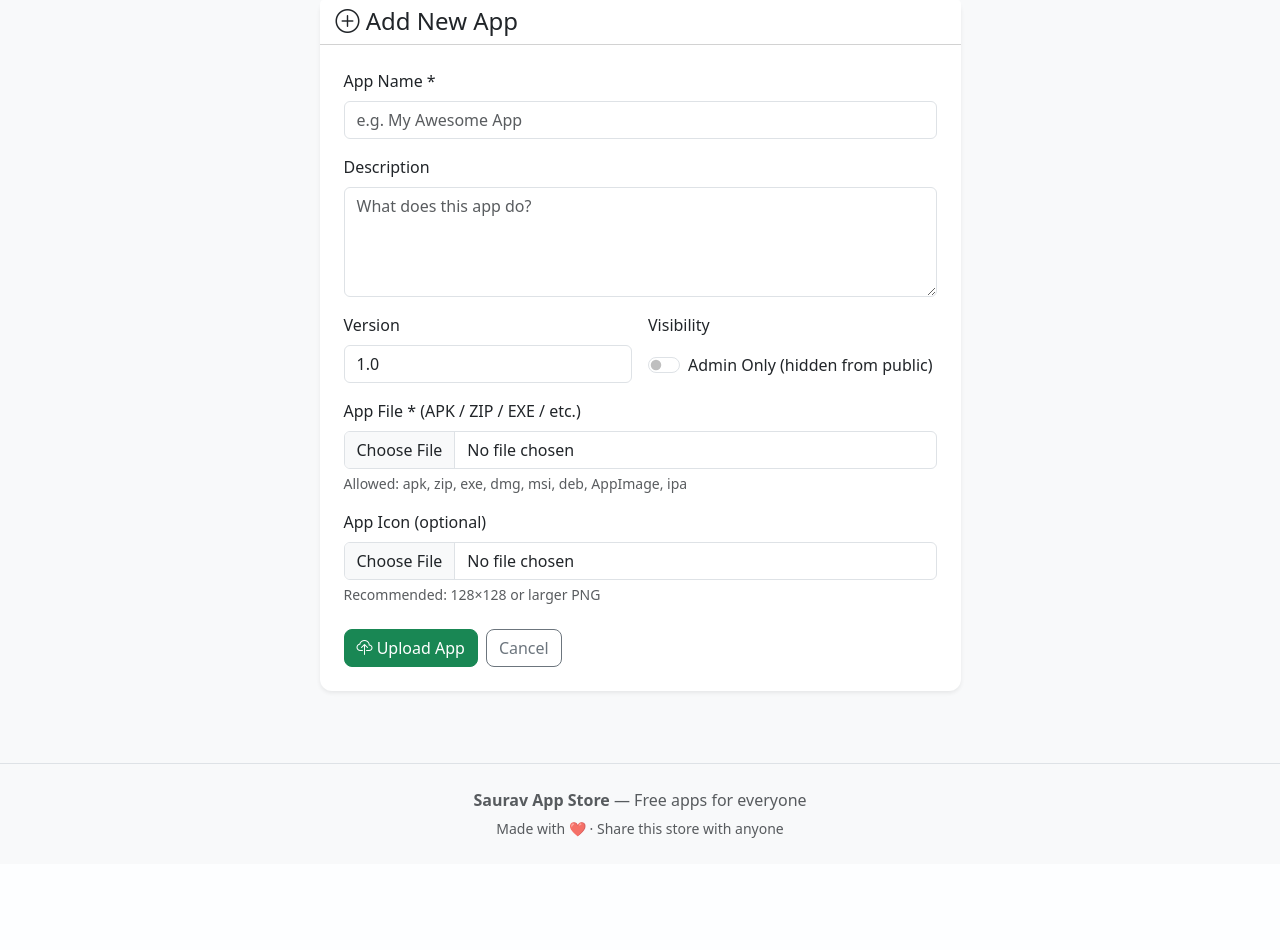
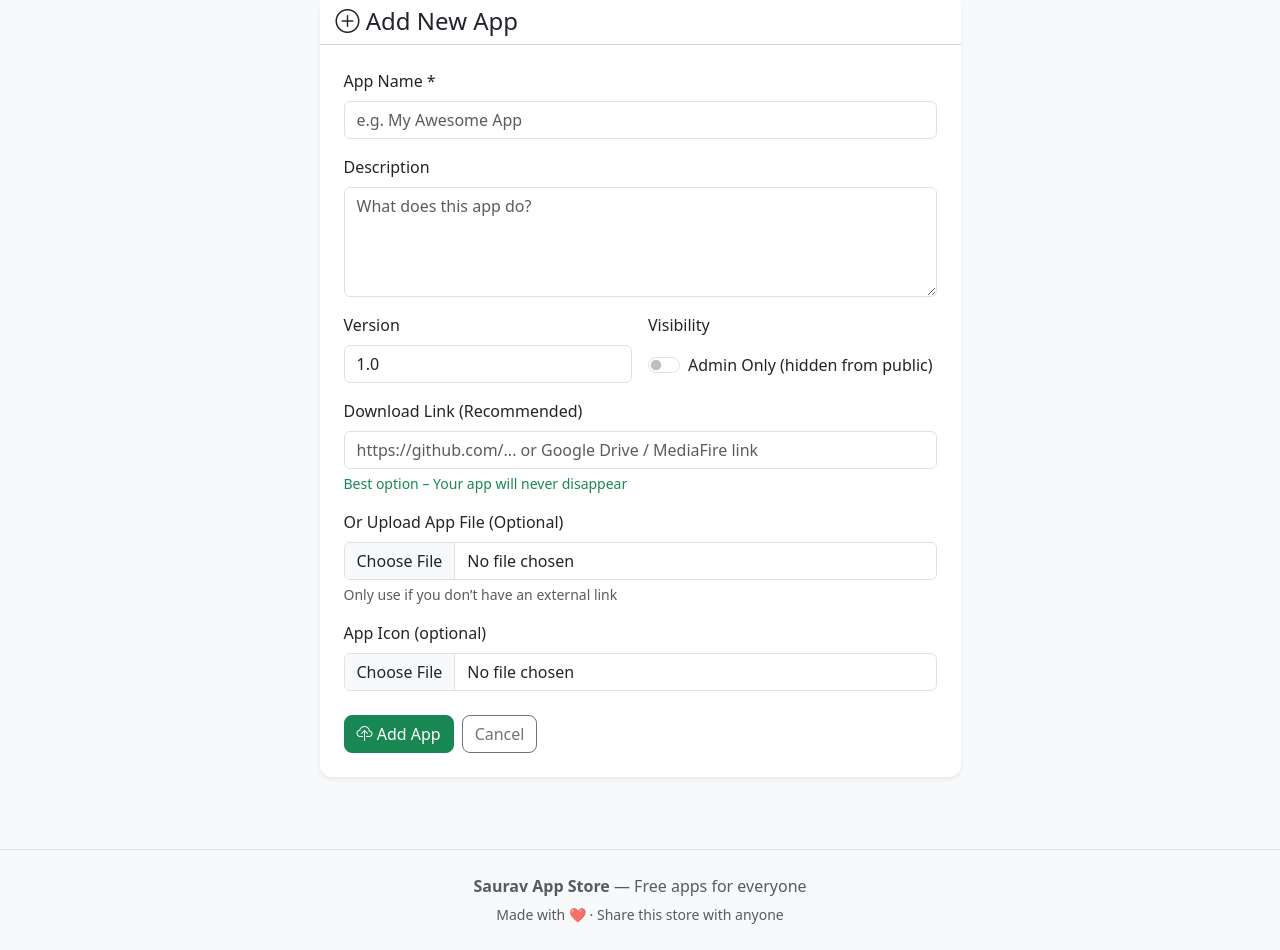
Before and after one commit to gemasaurav/Saurav-App-Sore, a Flask app: page /admin/add in a window 1280 px wide. Shown: the part 98-1048 px from the top of the page. Before the commit the page ends 936 px from the top, so only its background shows below. Run offline with Flask 3, Linux system fonts and the light colour scheme; the visitor is signed in with stand-in values (Sample User, id 1).

Commit message:
Update add_app.html

```diff
--- a/templates/add_app.html
+++ b/templates/add_app.html
@@ -25,8 +25,7 @@
                     <div class="row g-3 mb-3">
                         <div class="col-md-6">
                             <label class="form-label">Version</label>
-                            <input type="text" name="version" class="form-control" value="1.0"
-                                   placeholder="1.0">
+                            <input type="text" name="version" class="form-control" value="1.0">
                         </div>
                         <div class="col-md-6">
                             <label class="form-label">Visibility</label>
@@ -39,23 +38,32 @@
                         </div>
                     </div>
 
+                    <!-- External Link (Recommended) -->
                     <div class="mb-3">
-                        <label class="form-label">App File * (APK / ZIP / EXE / etc.)</label>
-                        <input type="file" name="app_file" class="form-control" required
+                        <label class="form-label">Download Link (Recommended)</label>
+                        <input type="url" name="download_url" class="form-control"
+                               placeholder="https://github.com/... or Google Drive / MediaFire link">
+                        <div class="form-text text-success">
+                            Best option – Your app will never disappear
+                        </div>
+                    </div>
+
+                    <div class="mb-3">
+                        <label class="form-label">Or Upload App File (Optional)</label>
+                        <input type="file" name="app_file" class="form-control"
                                accept=".apk,.zip,.exe,.dmg,.msi,.deb,.AppImage,.ipa">
-                        <div class="form-text">Allowed: apk, zip, exe, dmg, msi, deb, AppImage, ipa</div>
+                        <div class="form-text">Only use if you don’t have an external link</div>
                     </div>
 
                     <div class="mb-4">
                         <label class="form-label">App Icon (optional)</label>
                         <input type="file" name="icon" class="form-control"
                                accept=".png,.jpg,.jpeg,.webp,.gif">
-                        <div class="form-text">Recommended: 128×128 or larger PNG</div>
                     </div>
 
                     <div class="d-flex gap-2">
                         <button type="submit" class="btn btn-success">
-                            <i class="bi bi-cloud-upload"></i> Upload App
+                            <i class="bi bi-cloud-upload"></i> Add App
                         </button>
                         <a href="{{ url_for('admin_dashboard') }}" class="btn btn-outline-secondary">Cancel</a>
                     </div>
```
